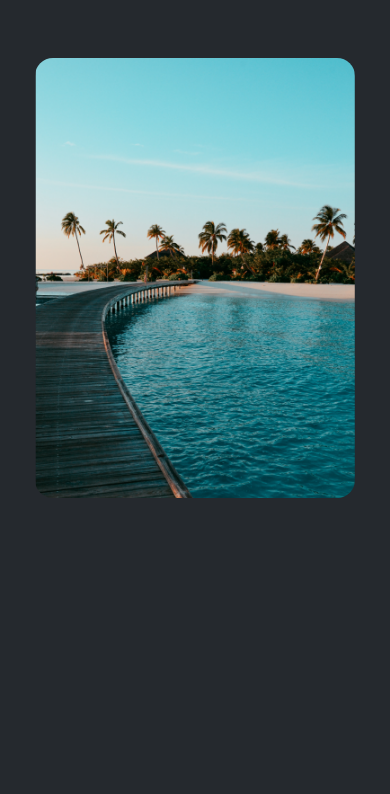
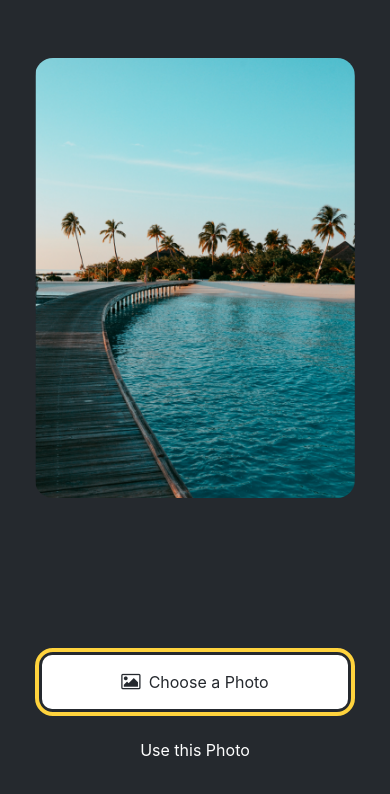
Before and after one commit to SoftLife0/Sticker-Maker, a React Native app: screen / in a window 390 px wide. Shown: the top 794 px of the page. Built offline with nearby package versions, Linux system fonts and the light colour scheme.

Commit message:
implementing image picker to button

```diff
--- a/App.js
+++ b/App.js
@@ -1,6 +1,7 @@
 import { StatusBar } from 'expo-status-bar';
 import { StyleSheet, Image, View } from 'react-native';
 import ImageViewer from './components/ImageViewer';
+import Button from './components/Button';
 
 const placeholderImage = require('./assets/images/background-image.png')
 
@@ -9,6 +10,11 @@
     <View style={styles.container}>
       <View style={styles.imageContainer}>
         <ImageViewer placeholderImageSource={placeholderImage} />
+      </View>
+
+      <View style={styles.footerContainer}>
+        <Button theme="primary" label="Choose a Photo" />
+        <Button label="Use this Photo" />
       </View>
       <StatusBar style="auto" />
     </View>
@@ -29,6 +35,10 @@
     flex: 1,
     paddingTop: 58,
   },
+  footerContainer: {
+    flex: 1 / 3,
+    alignItems: 'center',
+  },
 });
 
 export default App;
--- /dev/null
+++ b/components/Button.js
@@ -0,0 +1,61 @@
+import { StyleSheet, Text, View, Pressable } from 'react-native'
+import FontAwesome from "@expo/vector-icons/FontAwesome";
+
+
+const Button = ({label, theme}) => {
+
+    if (theme === "primary") {
+        return (
+          <View style={[styles.buttonContainer, { borderWidth: 4, borderColor: "#ffd33d", borderRadius: 18 }]}>
+            <Pressable
+              style={[styles.button, { backgroundColor: "#fff" }]}
+              onPress={() => alert('You pressed a button.')}
+            >
+              <FontAwesome
+                name="picture-o"
+                size={18}
+                color="#25292e"
+                style={styles.buttonIcon}
+              />
+              <Text style={[styles.buttonLabel, { color: "#25292e" }]}>{label}</Text>
+            </Pressable>
+          </View>
+        );
+      }
+
+  return (
+    <View style={styles.buttonContainer}>
+      <Pressable style={styles.button} onPress={() => alert('You pressed a button.')}>
+        <Text style={styles.buttonLabel}>{label}</Text>
+      </Pressable>
+    </View>
+  )
+}
+
+export default Button
+
+const styles = StyleSheet.create({
+    buttonContainer: {
+        width: 320,
+        height: 68,
+        marginHorizontal: 20,
+        alignItems: 'center',
+        justifyContent: 'center',
+        padding: 3,
+    },
+    button: {
+        borderRadius: 10,
+        width: '100%',
+        height: '100%',
+        alignItems: 'center',
+        justifyContent: 'center',
+        flexDirection: 'row',
+    },
+    buttonIcon: {
+        paddingRight: 8,
+    },
+    buttonLabel: {
+        color: '#fff',
+        fontSize: 16,
+    },
+})
--- a/package.json
+++ b/package.json
@@ -15,7 +15,9 @@
     "react-native": "0.73.6",
     "react-dom": "18.2.0",
     "react-native-web": "~0.19.6",
-    "@expo/metro-runtime": "~3.1.3"
+    "@expo/metro-runtime": "~3.1.3",
+    "@expo/vector-icons": "^14.0.0",
+    "expo-image-picker": "~14.7.1"
   },
   "devDependencies": {
     "@babel/core": "^7.20.0"
```
Also changed, not shown: 1 other file (tests, documents, lock files or other folders).
